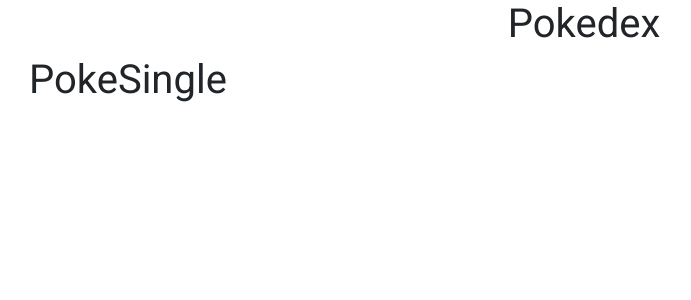
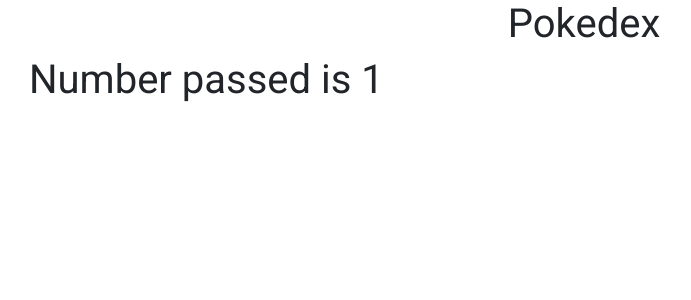
Before and after one commit to GabsZero/pokedexapp, a React (Create React App) app in the folder web/: page /pokemon/1 in a window 1280 px wide. Shown: the top 300 px of the page, without its empty margins (56-747 px from the left). Built offline with nearby package versions, Linux system fonts and the light colour scheme; no server answers.

Commit message:
Working change of pages... sort of

```diff
--- a/web/src/App.js
+++ b/web/src/App.js
@@ -48,12 +48,15 @@
               </div>
             </>
           )} />
-          <Route path="/pokemon">
-            <>
-              <div className="container">
-                <PokeSingle />
-              </div>
-            </>
+          <Route path="/pokemon/:number" render={({match}) => {
+            return (
+              <>
+                <div className="container">
+                  <PokeSingle number={match.params.number} />
+                </div>
+              </>
+            )
+          }}>
           </Route>
         </Switch>
       </Router>
--- a/web/src/components/PokeSingle/index.js
+++ b/web/src/components/PokeSingle/index.js
@@ -1,10 +1,8 @@
-import React, {useState, useEffect} from 'react'
+import React, {useState, useEffect } from 'react'
 
-const PokeSingle = (props) => {
-    const [pokeNumber, setPokeNumber] = useState('')
-
+const PokeSingle = ({ number }) => {
     return (
-        <h1>PokeSingle</h1>
+        <h1>Number passed is {number}</h1>
     )
 }
 
```
